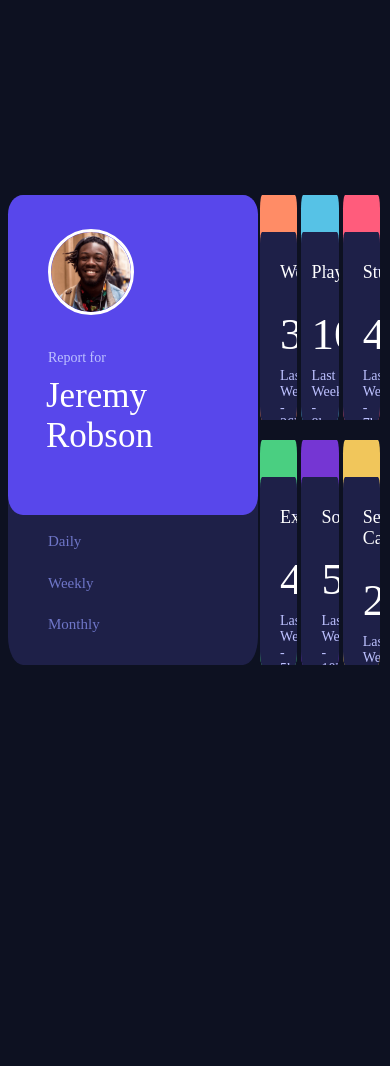
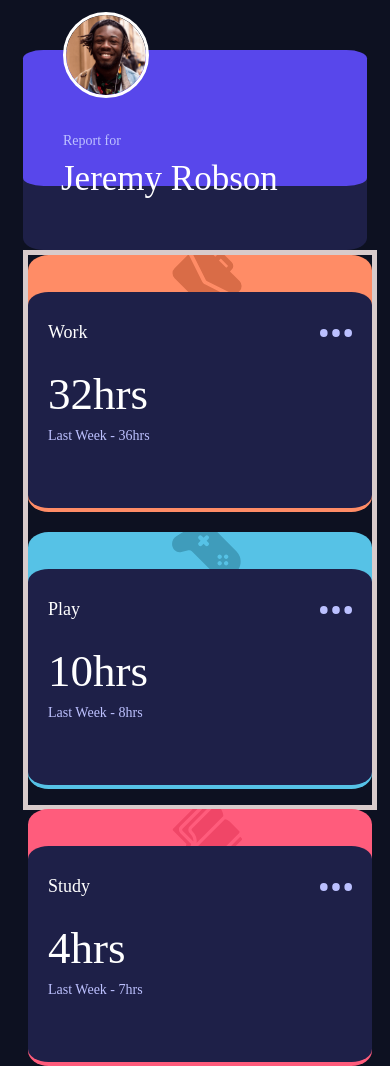
Before and after one commit to Igor1D/Dashboard-Component, a plain HTML site: page index.html in a window 390 px wide. Shown: the top 1066 px of the page. Before the commit the page ends 860 px from the top, so only its background shows below. Drawn offline with Linux system fonts and the light colour scheme.

Commit message:
started to work on the mobile version

```diff
--- a/index.html
+++ b/index.html
@@ -29,7 +29,7 @@
   <div class="mainDiv">
 
     <div class="sidePanelDiv">
-      <div class="reportLayerDiv">
+      <div id="reportLayerDiv">
         <img class="userPic" src="./images/image-jeremy.png" alt="user-pic">
         <h4 class="reportText">Report for</h4>
         <h1 class="userName">Jeremy Robson</h1>
@@ -47,10 +47,10 @@
     </div>
 
     <div class="sixSquares">
-      <div class="workLayerDiv">
-        <img class="workIcon" src="./images/icon-work.svg" alt="icon-work">
-        <div class="workDiv">
-          <div class="workDivInnerContent">
+      <div id="workLayerDiv" class="layerDiv">
+        <img class="icon" src="./images/icon-work.svg" alt="icon-work">
+        <div class="childDiv">
+          <div class="childDivInnerContent">
             <h4>Work</h4>
             <!-- <h1>5hrs</h1> <!-- daily -->
             <!-- <p>Previous - 7hrs</p> daily -->
@@ -64,10 +64,10 @@
       </div>
 
 
-      <div class="playLayerDiv">
-        <img class="playIcon" src="./images/icon-play.svg" alt="icon-play">
-        <div class="playDiv">
-          <div class="playDivInnerContent">
+      <div id="playLayerDiv" class="layerDiv">
+        <img class="icon" src="./images/icon-play.svg" alt="icon-play">
+        <div class="childDiv">
+          <div class="childDivInnerContent">
             <h4>Play</h4>
             <!-- <h1>1hr</h1> <!-- daily -->
             <!-- <p>Previous</p> - 2hrs</p> daily -->
@@ -80,10 +80,10 @@
         </div>
       </div>
 
-      <div class="studyLayerDiv">
-        <img class="studyIcon" src="./images/icon-study.svg" alt="icon-study">
-        <div class="studyDiv">
-          <div class="studyDivInnerContent">
+      <div id="studyLayerDiv" class="layerDiv">
+        <img class="icon" src="./images/icon-study.svg" alt="icon-study">
+        <div class="childDiv">
+          <div class="childDivInnerContent">
             <h4>Study</h4>
             <!-- <h1>0hrs</h1> daily -->
             <!-- <p>Previous - 1hr</p> daily -->
@@ -96,10 +96,10 @@
         </div>
       </div>
 
-      <div class="exerciseLayerDiv">
-        <img class="exerciseIcon" src="./images/icon-exercise.svg" alt="icon-exercise">
-        <div class="exerciseDiv">
-          <div class="exerciseDivInnerContent">
+      <div id="exerciseLayerDiv" class="layerDiv">
+        <img class="icon" src="./images/icon-exercise.svg" alt="icon-exercise">
+        <div class="childDiv">
+          <div class="childDivInnerContent">
             <h4>Exercise</h4>
             <!-- <h1>1hr</h1> daily -->
             <!-- <p>Previous - 1hr</p> daily -->
@@ -112,10 +112,10 @@
         </div>
       </div>
 
-      <div class="socialLayerDiv">
-        <img class="socialIcon" src="./images/icon-social.svg" alt="icon-social">
-        <div class="socialDiv">
-          <div class="socialDivInnerContent">
+      <div id="socialLayerDiv" class="layerDiv">
+        <img class="icon" src="./images/icon-social.svg" alt="icon-social">
+        <div class="childDiv">
+          <div class="childDivInnerContent">
             <h4>Social</h4>
             <!-- <h1>1hr</h1> daily -->
             <!-- <p>Previous - 3hrs</p> daily -->
@@ -128,10 +128,10 @@
         </div>
       </div>
 
-      <div class="selfCareLayerDiv">
-        <img class="selfCareIcon" src="./images/icon-self-care.svg" alt="icon-selfCare">
-        <div class="selfCareDiv">
-          <div class="selfCareDivInnerContent">
+      <div id="selfCareLayerDiv" class="layerDiv">
+        <img class="icon" src="./images/icon-self-care.svg" alt="icon-selfCare">
+        <div class="childDiv">
+          <div class="childDivInnerContent">
             <h4>Self Care</h4>
             <!-- <h1>0hrs</h1> daily -->
             <!-- <p>Previous - 1hr</p> daily -->
--- a/style.css
+++ b/style.css
@@ -29,9 +29,6 @@ h1 {
     margin-left: 20px;
     margin-top: 0;
     margin-bottom: 0px;
-
-
-
 }
 
 /* Activities - last week/ previous */
@@ -66,10 +63,6 @@ li:hover {
 }
 
 
-
-
-
-
 /* Main Div */
 
 .mainDiv {
@@ -83,13 +76,15 @@ li:hover {
 
 .sidePanelDiv {
     display: flex;
+    width: 25%;
+    position: relative;
 }
 
 /* User data and Time frames */
 
-.reportLayerDiv {
+#reportLayerDiv {
     position: relative;
-    width: 250px;
+    width: 100%;
     height: 68%;
     background-color: hsl(246, 80%, 60%);
     border-radius: 6%;
@@ -131,8 +126,8 @@ li:hover {
 
 
 .timeFramesDiv {
-    width: 250px;
-    height: 470px;
+    width: 100%;
+    height: 100%;
     position: absolute;
     background-color: hsl(237, 42%, 20%);
     border-radius: 6%;
@@ -143,32 +138,39 @@ li:hover {
 /* 6 squares main div */
 
 .sixSquares {
-    position: relative;
+    /* position: relative; */
     flex: 1;
     display: flex;
     flex-wrap: wrap;
     justify-content: space-around;
+    border: 5px solid rgb(216, 203, 203);
+    flex-direction: row;
 
+}
+
+
+.layerDiv {
+    position: relative;
+    width: 30%;
+    height: 40%;
+    padding-top: 37px;
+    margin-bottom: 20px;
+    border-radius: 6%;
+    overflow: hidden;
 }
 
 /* Work */
 
-.workLayerDiv {
-    position: relative;
-    width: 30%;
-    height: 40%;
+#workLayerDiv {
+
     background-color: hsl(15, 100%, 70%);
-    padding-top: 37px;
-    margin-bottom: 20px;
-    border-radius: 6%;
-    overflow: hidden;
-    /* can hide any content that exceeds the container's boundaries */
+
 
 
 }
 
 
-.workIcon {
+.icon {
     position: absolute;
     height: 70px;
     z-index: 0;
@@ -179,7 +181,7 @@ li:hover {
 }
 
 
-.workDiv {
+.childDiv {
     width: 100%;
     height: 84%;
     position: absolute;
@@ -192,13 +194,13 @@ li:hover {
 
 
 
-.workDiv:hover{
+.childDiv:hover {
     background-color: hsl(237, 37%, 29%);
     cursor: pointer;
 }
 
 
-.workDivInnerContent {
+.childDivInnerContent {
     display: flex;
     flex-direction: column;
     width: 90%;
@@ -214,255 +216,79 @@ li:hover {
     padding-right: 20px;
 }
 
-/* .threeDotsIcon:hover {
-    fill: rgb(17, 18, 17);
-    color: black;
-    cursor: pointer;
-
-} */
-
-.threeDotsIcon {
-    fill: red;
-}
-
 
 /* Play */
 
-.playLayerDiv {
-    position: relative;
-    width: 30%;
-    height: 40%;
+#playLayerDiv {
+
     background-color: hsl(195, 74%, 62%);
-    padding-top: 37px;
-    border-radius: 6%;
-    overflow: hidden;
-}
-
-.playIcon {
-    position: absolute;
-    height: 70px;
-    z-index: 0;
-    left: 144px;
-    top: -10px;
-
 
 }
-
-.playDiv {
-    width: 100%;
-    height: 84%;
-    position: absolute;
-    background-color: hsl(237, 42%, 20%);
-    border-radius: 6%;
-    display: flex;
-    flex-direction: row;
-    justify-content: center;
-}
-
-.playDivInnerContent {
-    display: flex;
-    flex-direction: column;
-    width: 90%;
-    padding-top: 20px;
-
-}
-
-.playDiv:hover{
-    background-color: hsl(237, 37%, 29%);
-    cursor: pointer;
-}
-
 
 
 
 /* Study */
 
-.studyLayerDiv {
+#studyLayerDiv {
     position: relative;
-    width: 30%;
-    height: 40%;
+
     background-color: hsl(348, 100%, 68%);
-    padding-top: 37px;
-    border-radius: 6%;
-    overflow: hidden;
-}
-
-.studyIcon {
-    position: absolute;
-    height: 70px;
-    z-index: 0;
-    left: 144px;
-    top: -10px;
-
 
 }
 
-.studyDiv {
-    width: 100%;
-    height: 84%;
-    position: absolute;
-    /* border: 3px solid rgb(38, 241, 211); */
-    background-color: hsl(237, 42%, 20%);
-    border-radius: 6%;
-    display: flex;
-    flex-direction: row;
 
-}
+/* Exercise */
 
-.studyDivInnerContent {
-    display: flex;
-    flex-direction: column;
-    width: 90%;
-    padding-top: 20px;
-}
+#exerciseLayerDiv {
 
+    background-color: hsl(145, 58%, 55%);
 
-.studyDiv:hover{
-    background-color: hsl(237, 37%, 29%);
-    cursor: pointer;
 }
 
 
 
+/* Social */
 
-/* Exercise */
+#socialLayerDiv {
 
-.exerciseLayerDiv {
-    position: relative;
-    width: 30%;
-    height: 40%;
-    background-color: hsl(145, 58%, 55%);
-    padding-top: 37px;
-    border-radius: 6%;
-    overflow: hidden;
-}
-
-.exerciseIcon {
-    position: absolute;
-    height: 50px;
-    z-index: 0;
-    left: 144px;
-    top: -1px;
-
+    background-color: hsl(264, 64%, 52%);
 
 }
 
-.exerciseDiv {
-    width: 100%;
-    height: 84%;
-    position: absolute;
-    /* border: 3px solid rgb(69, 68, 94); */
-    background-color: hsl(237, 42%, 20%);
-    border-radius: 6%;
-    display: flex;
-    flex-direction: row;
-}
-
-.exerciseDivInnerContent {
-    display: flex;
-    flex-direction: column;
-    width: 90%;
-    padding-top: 20px;
-}
-
-
-.exerciseDiv:hover{
-    background-color: hsl(237, 37%, 29%);
-    cursor: pointer;
-}
-
-
-/* Social */
-
-.socialLayerDiv {
-    position: relative;
-    width: 30%;
-    height: 40%;
-    background-color: hsl(264, 64%, 52%);
-    padding-top: 37px;
-    border-radius: 6%;
-    overflow: hidden;
-}
-
-.socialIcon {
-    position: absolute;
-    height: 80px;
-    z-index: 0;
-    left: 160px;
-    top: -10px;
-
-
-}
-
-.socialDiv {
-    width: 100%;
-    height: 84%;
-    position: absolute;
-    /* border: 3px solid rgb(70, 36, 48); */
-    background-color: hsl(237, 42%, 20%);
-    border-radius: 6%;
-    display: flex;
-    flex-direction: row;
-}
-
-.socialDiv:hover{
-    background-color: hsl(237, 37%, 29%);
-    cursor: pointer;
-}
-
-.socialDivInnerContent {
-    display: flex;
-    flex-direction: column;
-    width: 90%;
-    padding-top: 20px;
-}
 
 
 /* Self care */
 
 
-.selfCareLayerDiv {
-    position: relative;
-    width: 30%;
-    height: 40%;
+#selfCareLayerDiv {
+
     background-color: hsl(43, 84%, 65%);
-    padding-top: 37px;
-    border-radius: 6%;
-    overflow: hidden;
+
 
 
 }
 
-.selfCareIcon {
-    position: absolute;
-    height: 55px;
-    z-index: 0;
-    left: 160px;
-    top: -10px;
+@media only screen and (max-width: 870px) {
 
+    .mainDiv {
+        flex-direction: column;
+        margin: 15px;
+        width: 700px;
+        height: 90%; /* added height to fix the issue*/
+    }
 
-}
+    .sidePanelDiv {
+        width: 100%;
+        height: 200px;
+    }
 
-.selfCareDiv {
-    width: 100%;
-    height: 84%;
-    position: absolute;
-    /* border: 3px solid rgb(122, 185, 142); */
-    background-color: hsl(237, 42%, 20%);
-    border-radius: 6%;
-    display: flex;
-    flex-direction: row;
+    .sixSquares {
+        flex-direction: row;
+        width: 100%;
 
-}
+    }
+    .layerDiv {
+        width: 100%;
+    }
 
-.selfCareDiv:hover{
-    background-color: hsl(237, 37%, 29%);
-    cursor: pointer;
-}
-
-.selfCareDivInnerContent {
-    display: flex;
-    flex-direction: column;
-    width: 90%;
-    padding-top: 20px;
-}
+  }
```
